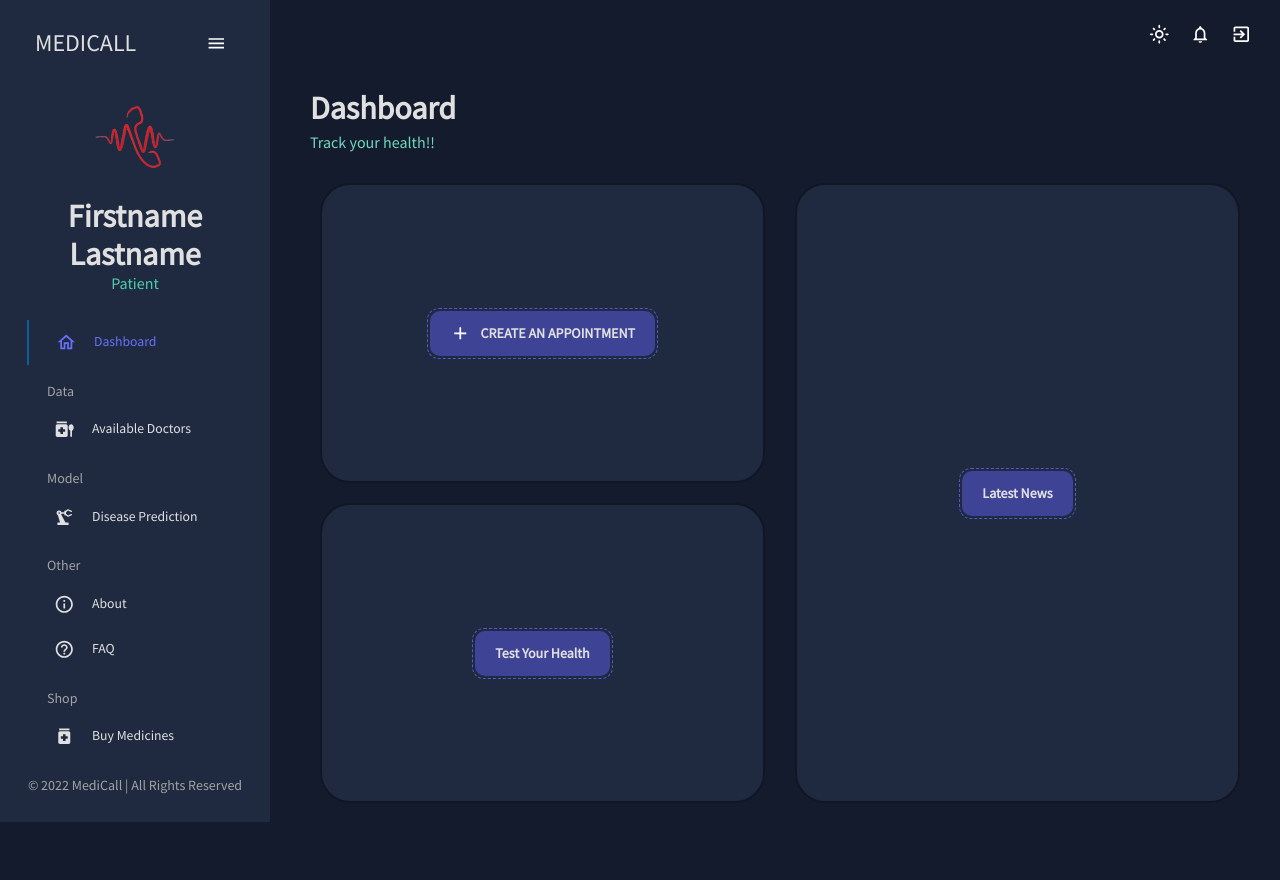
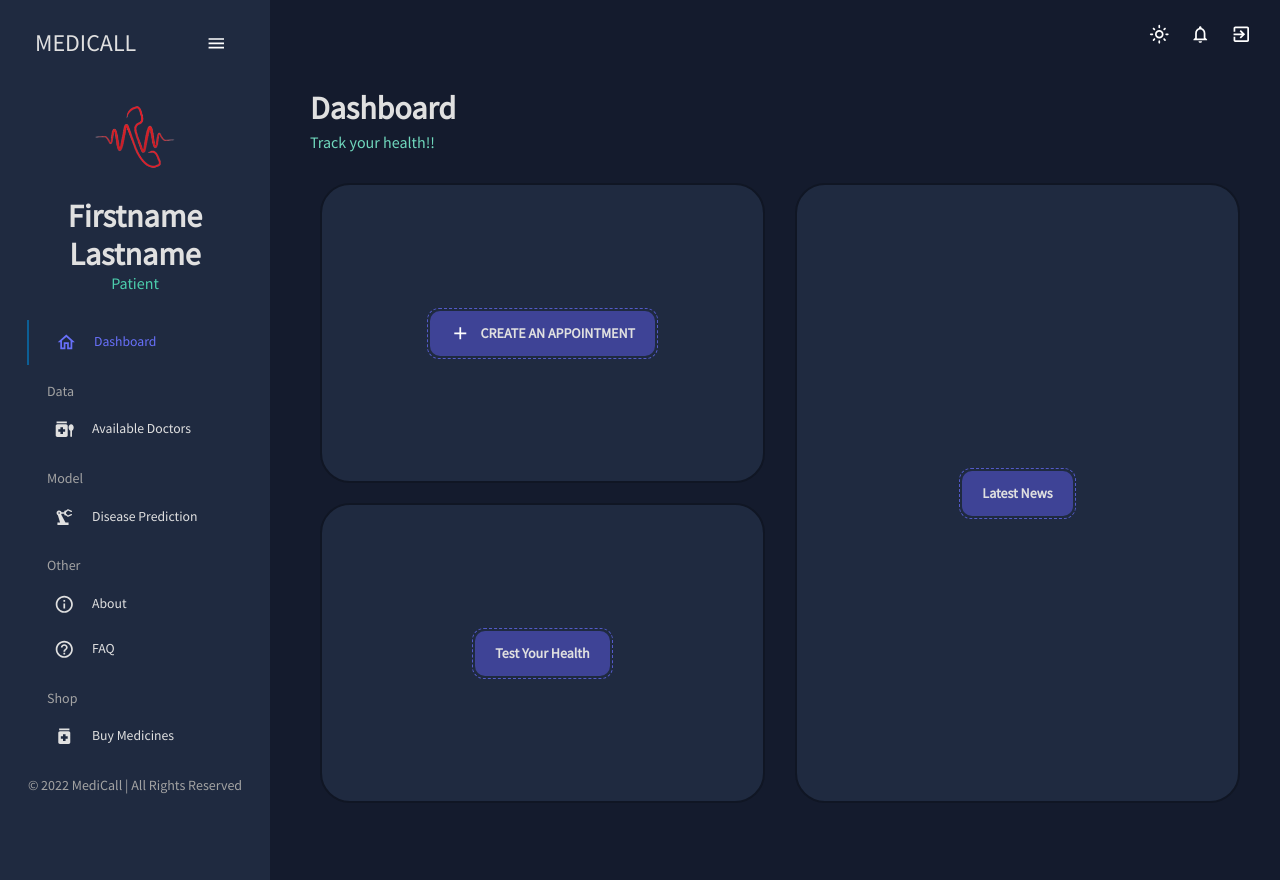
Before and after one commit to kunalagra/hackanova_quad, a React (Create React App) app in the folder medicall/: page / in a window 1280 px wide. Before the commit the page ends 822 px from the top, so only its background shows below. Built offline with nearby package versions, Linux system fonts and the light colour scheme; no server answers; sample sign-in values are in the browser's storage; the HTML template or start-up script is replaced by a standard one; what @react-pdf/renderer would draw is missing.

Commit message:
Updated Pages

```diff
--- a/medicall/src/Components/Sidebar.jsx
+++ b/medicall/src/Components/Sidebar.jsx
@@ -64,7 +64,7 @@ const Sidebar = () => {
           color: "#6870fa !important",
         },
       }}
-      minHeight="100vh"
+      minHeight="calc(max(100vh,110vh))"
     >
       <ProSidebar collapsed={isCollapsed}>
         <Menu iconShape="square">
--- a/medicall/src/index.css
+++ b/medicall/src/index.css
@@ -10,9 +10,9 @@ body,
   font-family: 'Source Sans Pro', sans-serif;
 }
 
-/* #root {
-  height: fit-content;
-} */
+#root {
+  min-height: 100vh;
+}
 
 .app {
   display: flex;
--- a/medicall/src/scenes/createMeet/CreateMeet.jsx
+++ b/medicall/src/scenes/createMeet/CreateMeet.jsx
@@ -10,7 +10,7 @@ const CreateMeet = () => {
   const colors = tokens(theme.palette.mode);
 
   return (
-    <Box m="20px">
+    <Box m="20px" marginBottom="30px">
       <Box display="flex" justifyContent="space-between" alignItems="center">
         <Header
           title="Dashboard"
```
